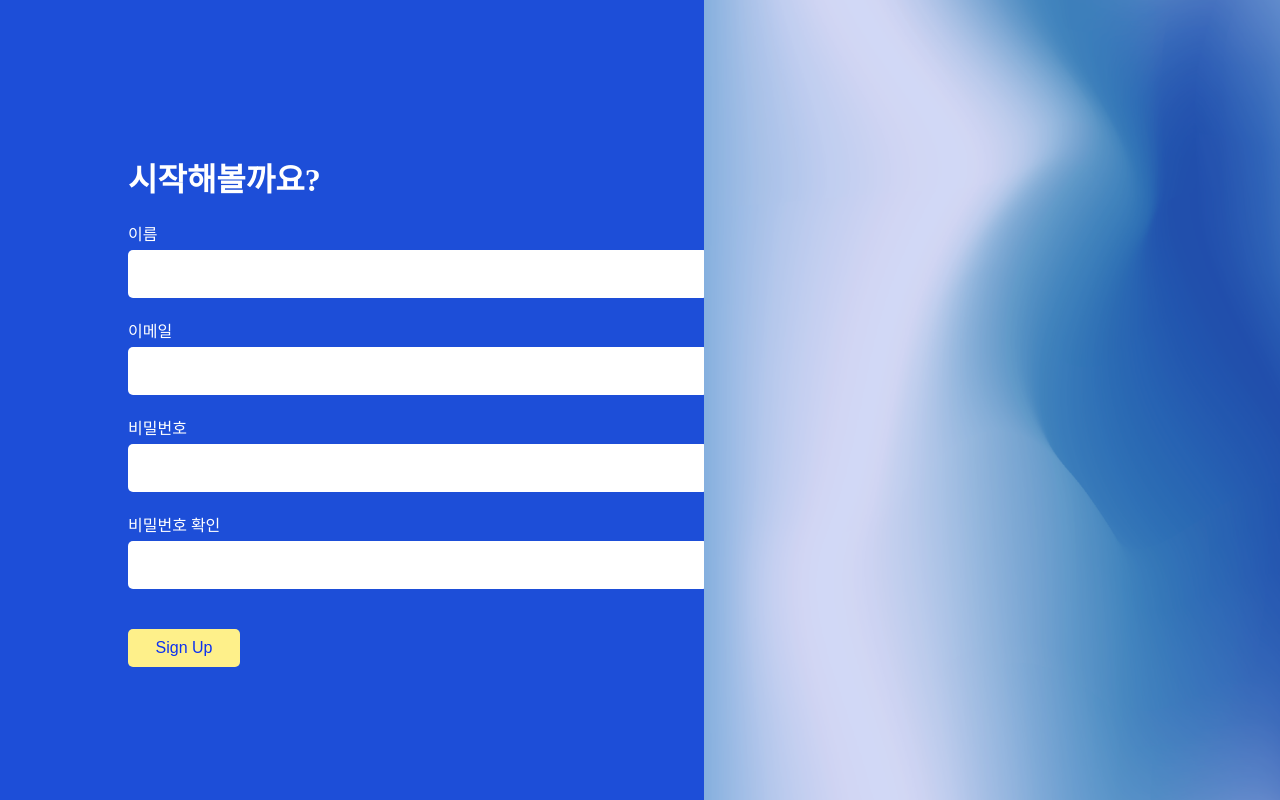
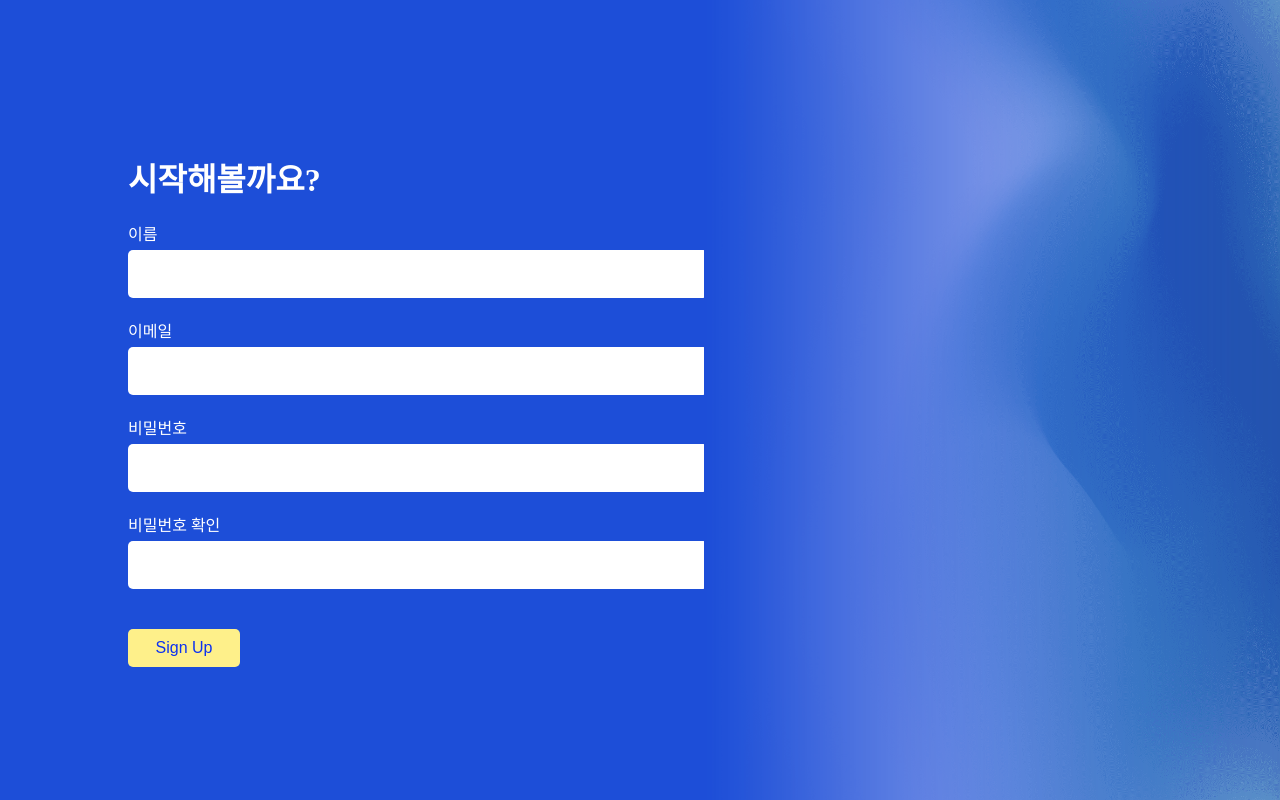
Before and after one commit to SNUSTHON/TEAM1_FE, a Next.js app: page /signup in a window 1280 px wide. Built offline with nearby package versions, Linux system fonts and the light colour scheme.

Commit message:
image 용량 축소

```diff
--- a/src/app/login/login.module.css
+++ b/src/app/login/login.module.css
@@ -99,7 +99,7 @@
 }
 
 .rightSection {
-  width: 50%;
+  width:50%;
   background-color: #1d4ed8;
   position: relative;
 }
@@ -112,4 +112,5 @@
   height: 100%;
   object-fit: cover;
   opacity: 0.8;
+  mask-image: linear-gradient(to right, rgba(0, 0, 0, 0) 0%, rgba(0, 0, 0, 1) 100%);
 }
--- a/src/app/signup/signup.module.css
+++ b/src/app/signup/signup.module.css
@@ -74,4 +74,5 @@
   height: 100%;
   object-fit: cover;
   opacity: 0.8; /* You can adjust the opacity for blending with the blue background */
+  mask-image: linear-gradient(to right, rgba(0, 0, 0, 0) 0%, rgba(0, 0, 0, 1) 100%);
 }
```
Also changed, not shown: src/app/login/login.png, 1 other file (tests, documents, lock files or other folders).
